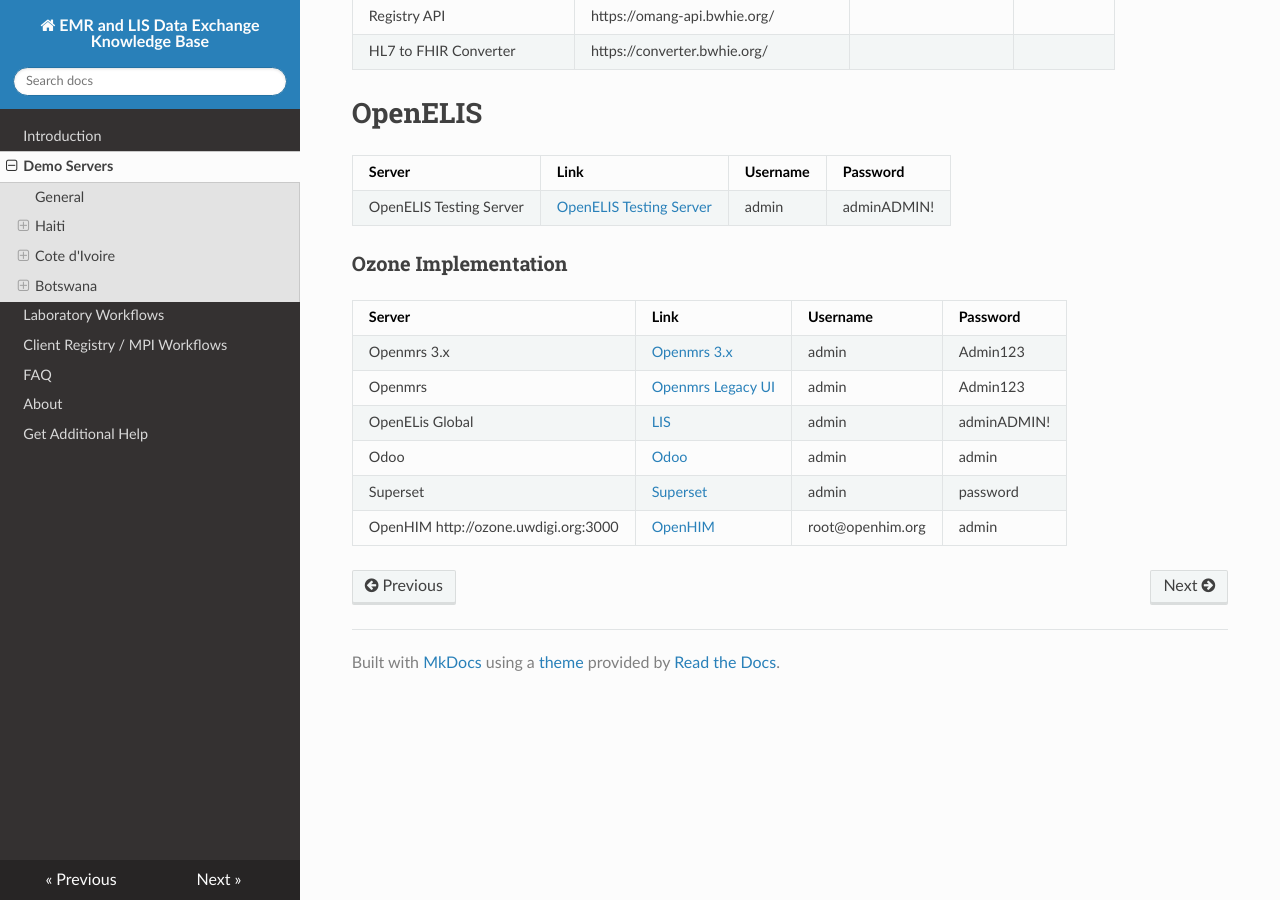
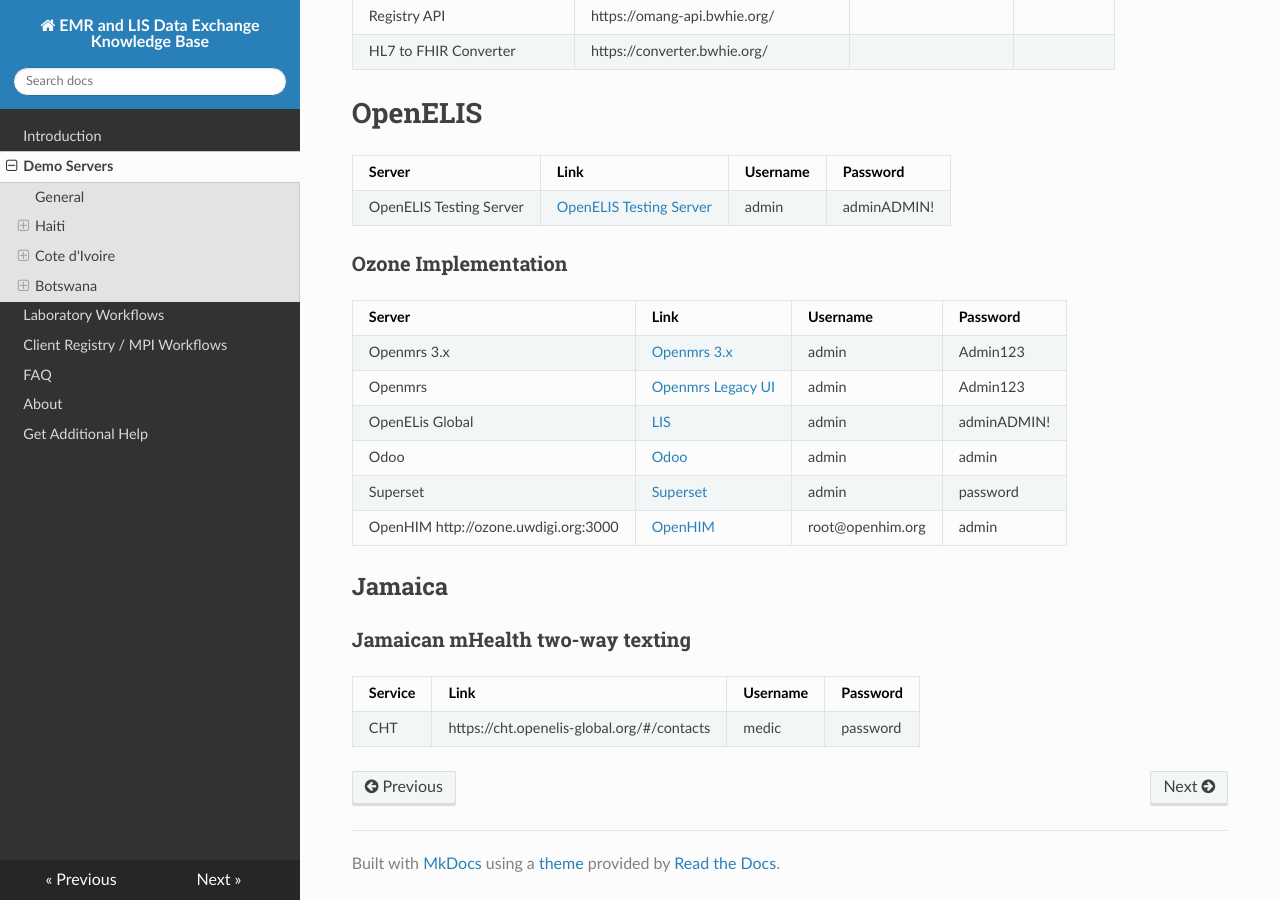
Before and after one commit to I-TECH-UW/healthinformationexchange, an MkDocs documentation site: the page built from docs/demo-directory.md, in a window 1280 px wide and 900 px high, scrolled down 1770 px. Built offline with MkDocs 1.6.1, drawn with Linux system fonts in a browser that asks for light colours; nearby versions of some CDN libraries.

Commit message:
new changes

```diff
--- a/docs/demo-directory.md
+++ b/docs/demo-directory.md
@@ -82,3 +82,11 @@
 | Odoo                                 | [Odoo](http://ozone.uwdigi.org:8069)                    | admin            | admin       |
 | Superset                             | [Superset](http://ozone.uwdigi.org:8088)                | admin            | password    |
 | OpenHIM http://ozone.uwdigi.org:3000 | [OpenHIM](http://ozone.uwdigi.org:3000)                 | root@openhim.org | admin       |
+
+## Jamaica
+
+### Jamaican mHealth two-way texting
+
+| Service                 | Link                                                                | Username | Password    |
+|-------------------------|---------------------------------------------------------------------|----------|-------------|
+| CHT|https://cht.openelis-global.org/#/contacts | medic    | password |
```
